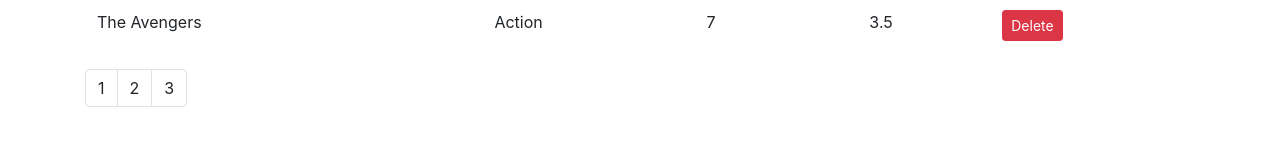
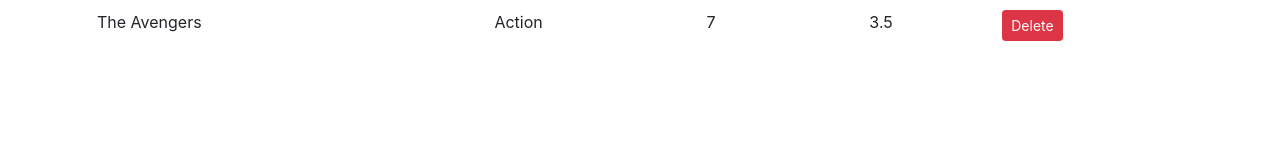
Before and after one commit to gerrymcdonnell/react-vidly, a React (Create React App) app: page / in a window 1280 px wide. Shown: the part 561-706 px from the top of the page. Built offline with nearby package versions, Linux system fonts and the light colour scheme.

Commit message:
dont show first pagnation page

```diff
--- a/src/components/common/pagination.jsx
+++ b/src/components/common/pagination.jsx
@@ -7,7 +7,9 @@ const Pagination = (props) => {
 
     const { itemsCount, pageSize } = props;
 
-    const pagesCount = itemsCount / pageSize;
+    const pagesCount = Math.ceil(itemsCount / pageSize);
+
+    if (pagesCount === 1) return null;
 
     const pages = _lodash.range(1, pagesCount + 1);
 
@@ -17,7 +19,9 @@ const Pagination = (props) => {
             <ul className="pagination">
                 {/**map each item to a li item */}
                 {pages.map(page => (
-                    <li key={page} className="page-item"><a className="page-link">{page}</a></li>
+                    <li key={page} className="page-item">
+                        <a className="page-link">{page}</a>
+                    </li>
                 ))}
             </ul>
         </nav>
--- a/src/components/movies.jsx
+++ b/src/components/movies.jsx
@@ -8,7 +8,7 @@ class Movies extends Component {
   //iniitalise moves with aray of movies
   state = {
     movies: getMovies(),
-    pageSize: 4
+    pageSize: 10
   };
 
   /*not sure how this works*/
@@ -30,12 +30,12 @@ class Movies extends Component {
   };
 
   //TBI
-  handleLike=(movie)=>{
+  handleLike = (movie) => {
 
   }
 
   //vid 67
-  handlePageChange=(page)=>{
+  handlePageChange = (page) => {
     console.log(page);
   }
 
```
